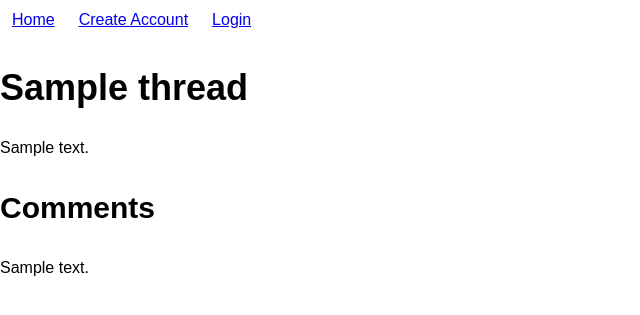
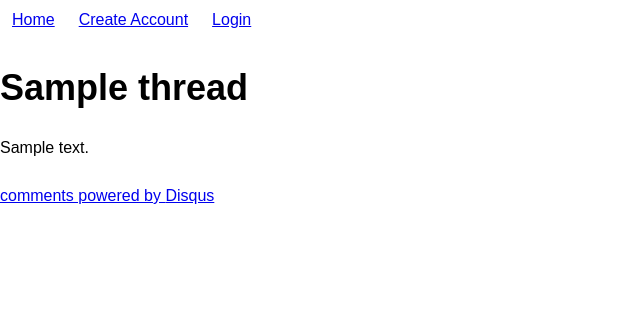
Before and after one commit to Dobby89/mapmessage, a CodeIgniter app: template application/views/threads/view.php in a window 1280 px wide. Shown: the top 315 px of the page, without its empty margins (0-640 px from the left). Run offline with CodeIgniter, Linux system fonts and the light colour scheme; the template is opened without the code that fills it: most values are stand-ins (such as "Sample title", 1, 10 or a date in 2020); style sheets or scripts are compiled from the project's sources; some libraries are stand-ins or nearby versions.

Commit message:
Added Disqus to the thread view

```diff
--- a/application/views/threads/view.php
+++ b/application/views/threads/view.php
@@ -3,16 +3,19 @@
 <h1><?php echo $thread['title']; ?></h1>
 <p><?php echo $thread['content']; ?></p>
 
-<?php if($comments) { ?>
+<div id="disqus_thread"></div>
+<script type="text/javascript">
+    /* * * CONFIGURATION VARIABLES: EDIT BEFORE PASTING INTO YOUR WEBPAGE * * */
+    var disqus_shortname = 'geogab'; // required: replace example with your forum shortname
 
-    <h2>Comments</h2>
-
-    <?php foreach($comments as $comment) { ?>
-
-        <div>
-            <p><?php echo $comment['content']; ?></p>
-        </div>
-    <?php } ?>
-<?php } ?>
+    /* * * DON'T EDIT BELOW THIS LINE * * */
+    (function() {
+        var dsq = document.createElement('script'); dsq.type = 'text/javascript'; dsq.async = true;
+        dsq.src = '//' + disqus_shortname + '.disqus.com/embed.js';
+        (document.getElementsByTagName('head')[0] || document.getElementsByTagName('body')[0]).appendChild(dsq);
+    })();
+</script>
+<noscript>Please enable JavaScript to view the <a href="http://disqus.com/?ref_noscript">comments powered by Disqus.</a></noscript>
+<a href="http://disqus.com" class="dsq-brlink">comments powered by <span class="logo-disqus">Disqus</span></a>
 
 <?php $this->load->view('includes/footer'); ?>
```
